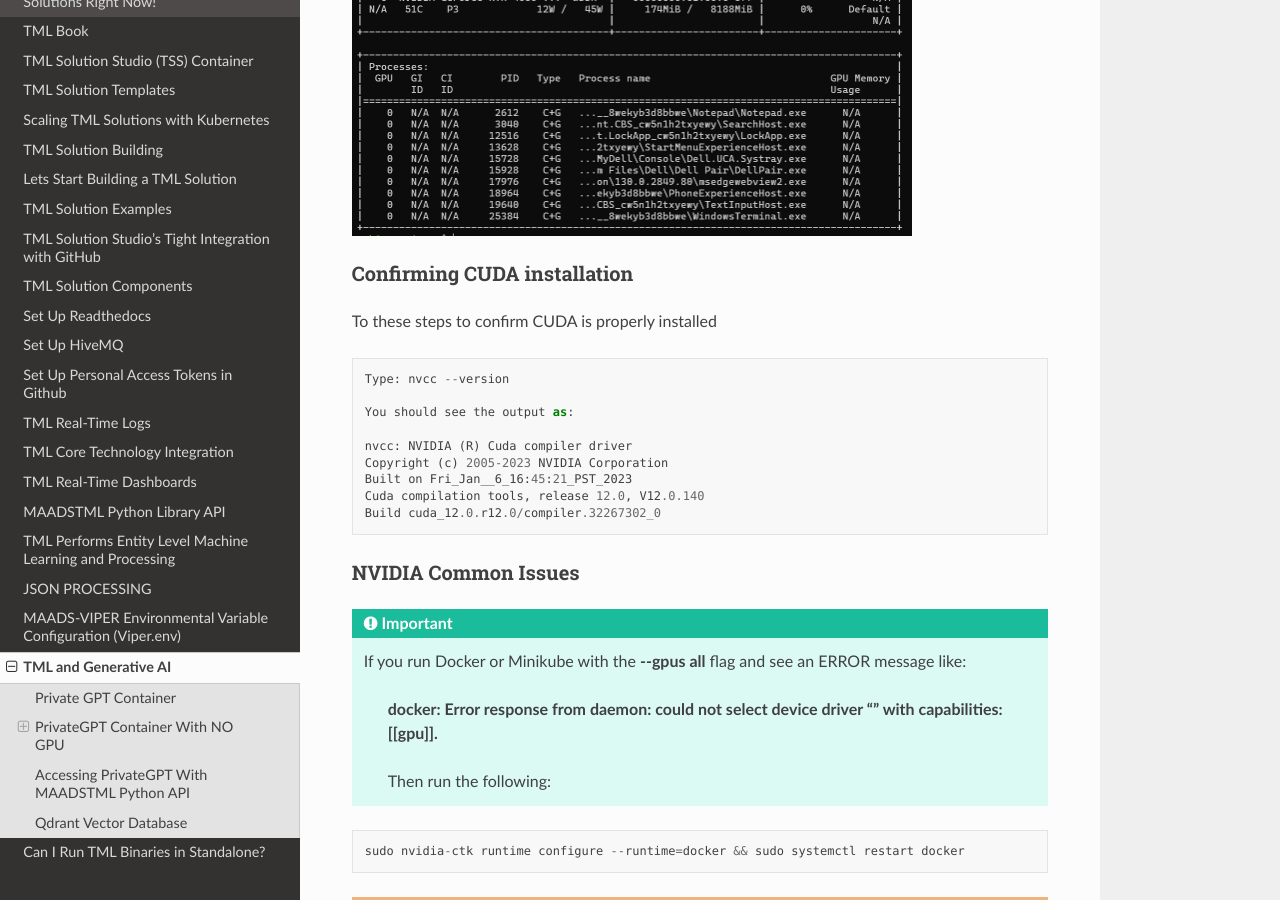
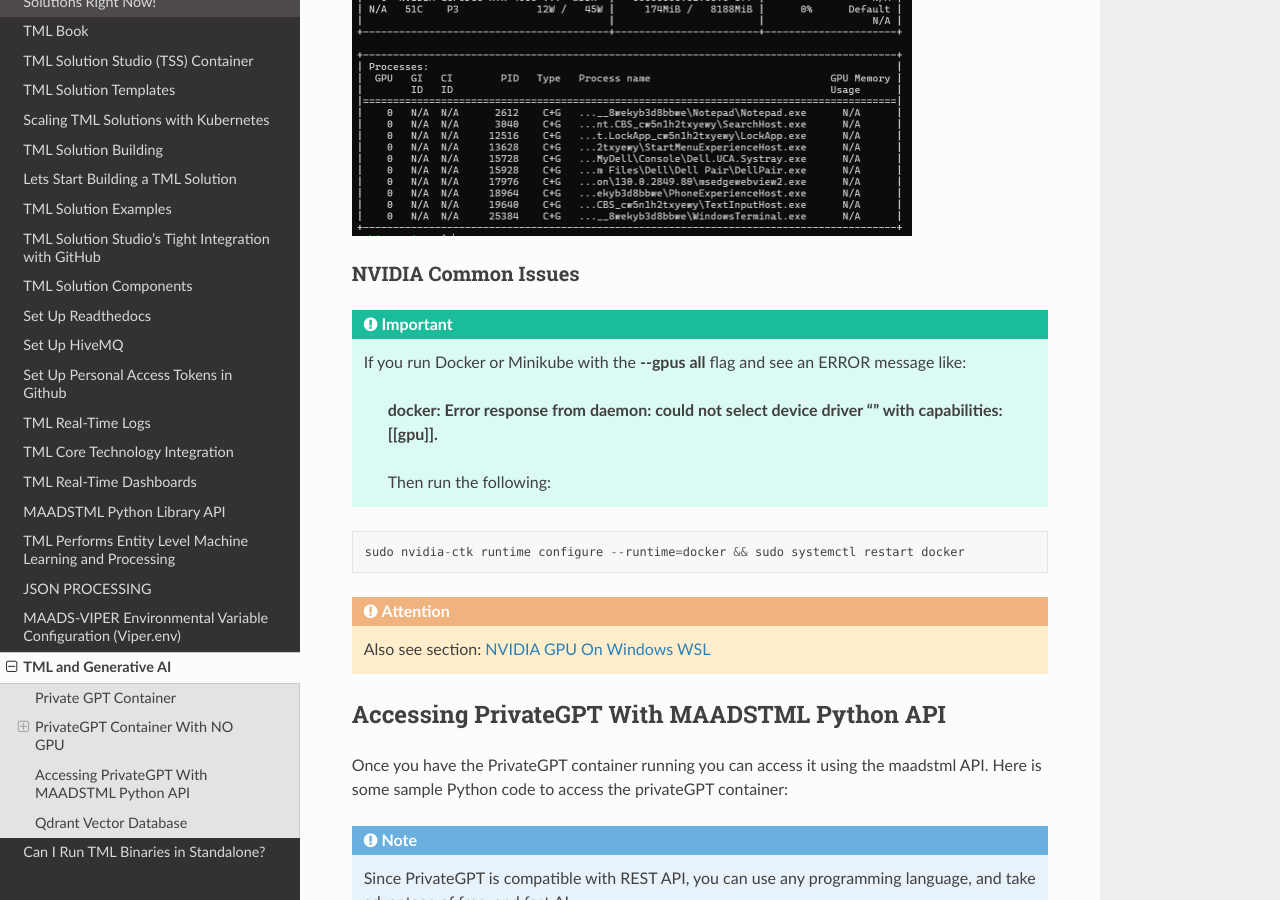
Before and after one commit to smaurice101/readthedocs, a Sphinx documentation site: the page built from docs/source/genai.rst, in a window 1280 px wide and 900 px high, scrolled down 2001 px. Built offline with Sphinx 7.4.7 and the Read the Docs theme 3.1.0, drawn with Linux system fonts in a browser that asks for light colours.

Commit message:
Update genai.rst

```diff
--- a/docs/source/genai.rst
+++ b/docs/source/genai.rst
@@ -78,23 +78,6 @@
 
 .. figure:: nvidia.png
    :scale: 50%
-
-Confirming CUDA installation
-^^^^^^^^^^^^^^^^^^^^^^^^^^^^^^
-
-To these steps to confirm CUDA is properly installed
-
-.. code-block::
-
-    Type: nvcc --version
-
-    You should see the output as:
-
-    nvcc: NVIDIA (R) Cuda compiler driver
-    Copyright (c) 2005-2023 NVIDIA Corporation
-    Built on Fri_Jan__6_16:45:21_PST_2023
-    Cuda compilation tools, release 12.0, V12.0.140
-    Build cuda_12.0.r12.0/compiler.32267302_0
 
 NVIDIA Common Issues
 ^^^^^^^^^^^^^^^^^^^^^^^^
```
